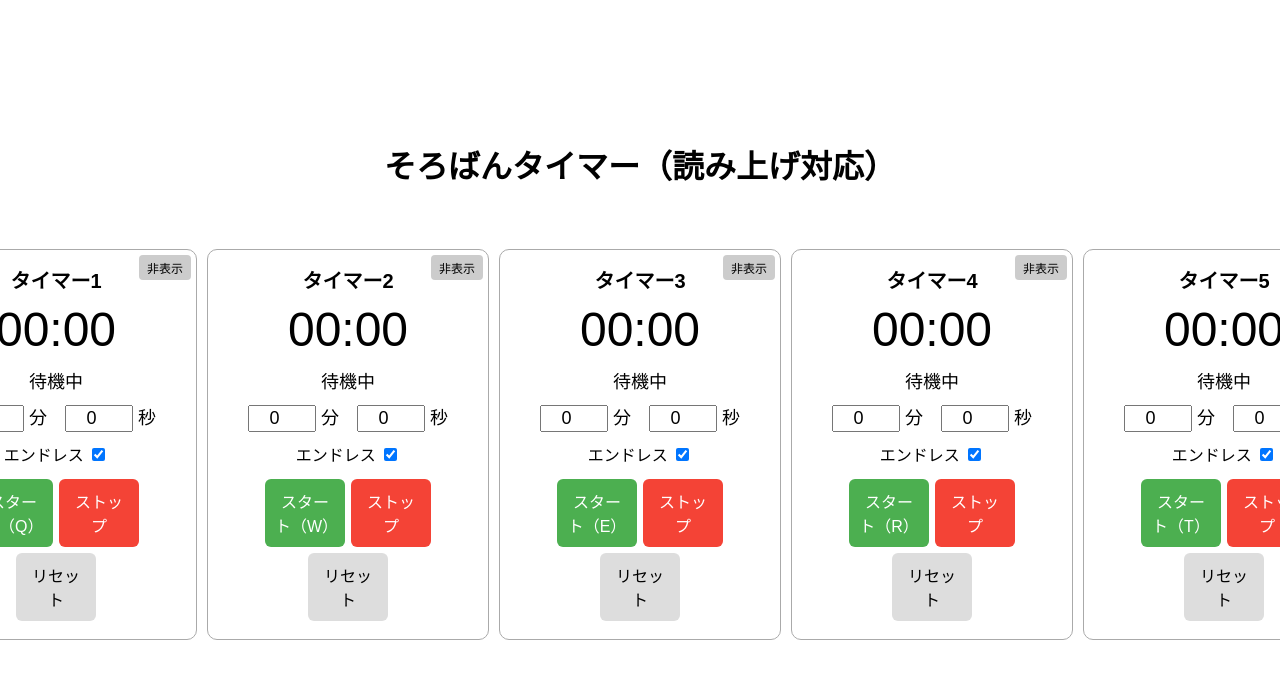
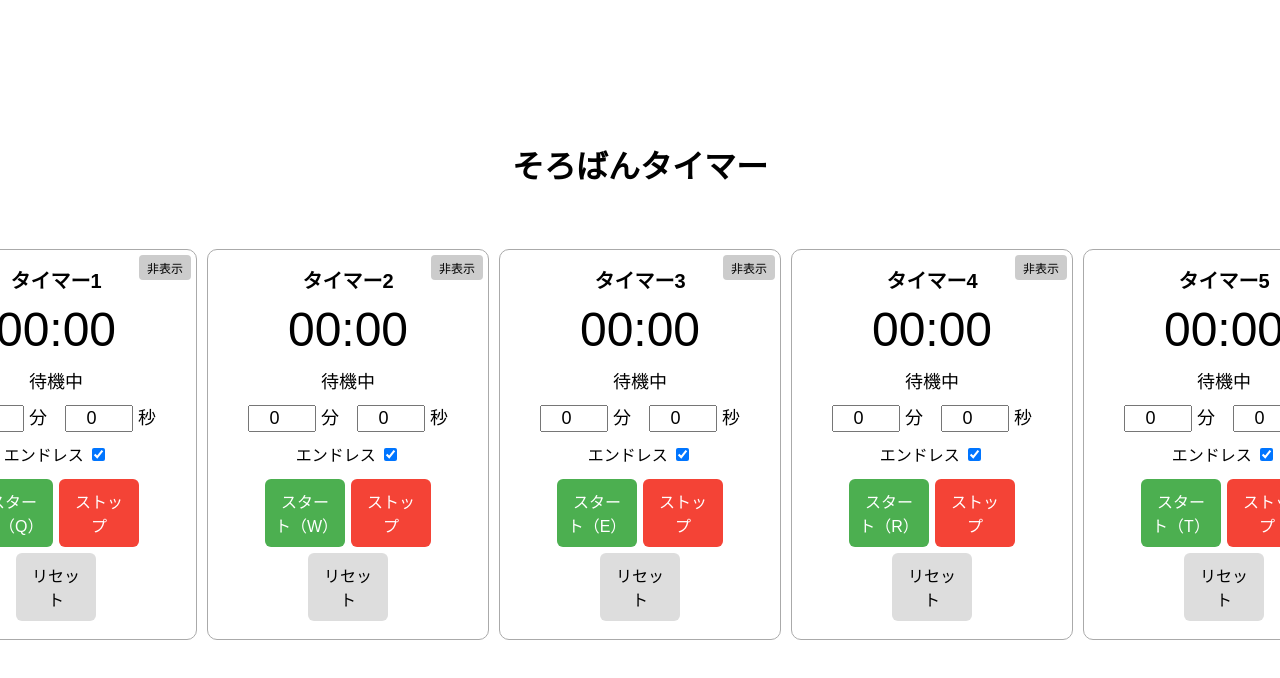
Before and after one commit to sender5/soroban-timer, a plain HTML site: page index.html in a window 1280 px wide. Shown: the top 678 px of the page. Drawn offline with Linux system fonts and the light colour scheme.

Commit message:
Add files via upload

```diff
--- a/index.html
+++ b/index.html
@@ -33,7 +33,7 @@
 </head>
 <body>
 
-  <h1>そろばんタイマー（読み上げ対応）</h1>
+  <h1>そろばんタイマー</h1>
 
   <!-- 説明文は不要とのことなので削除済み -->
 
```
